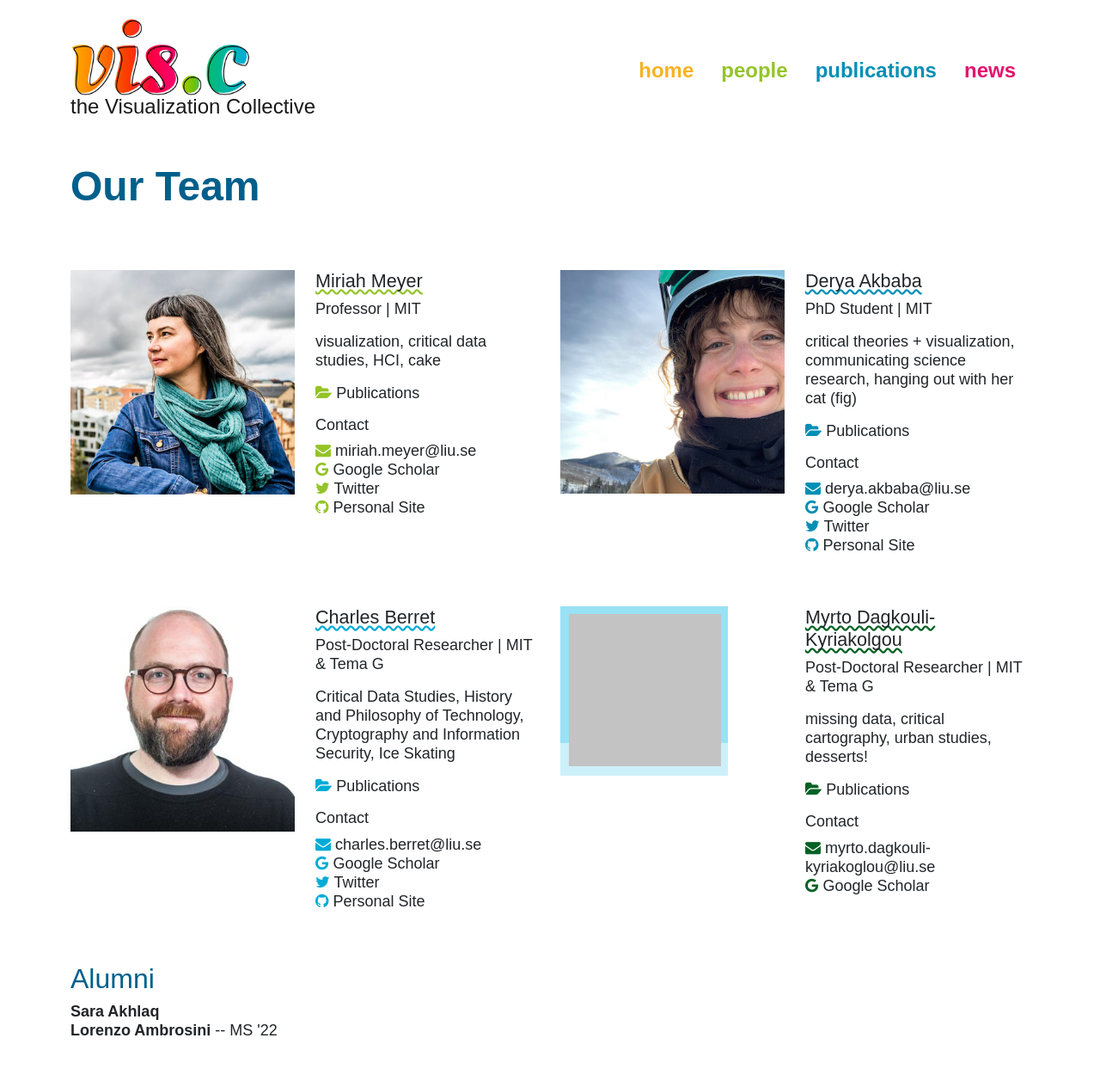
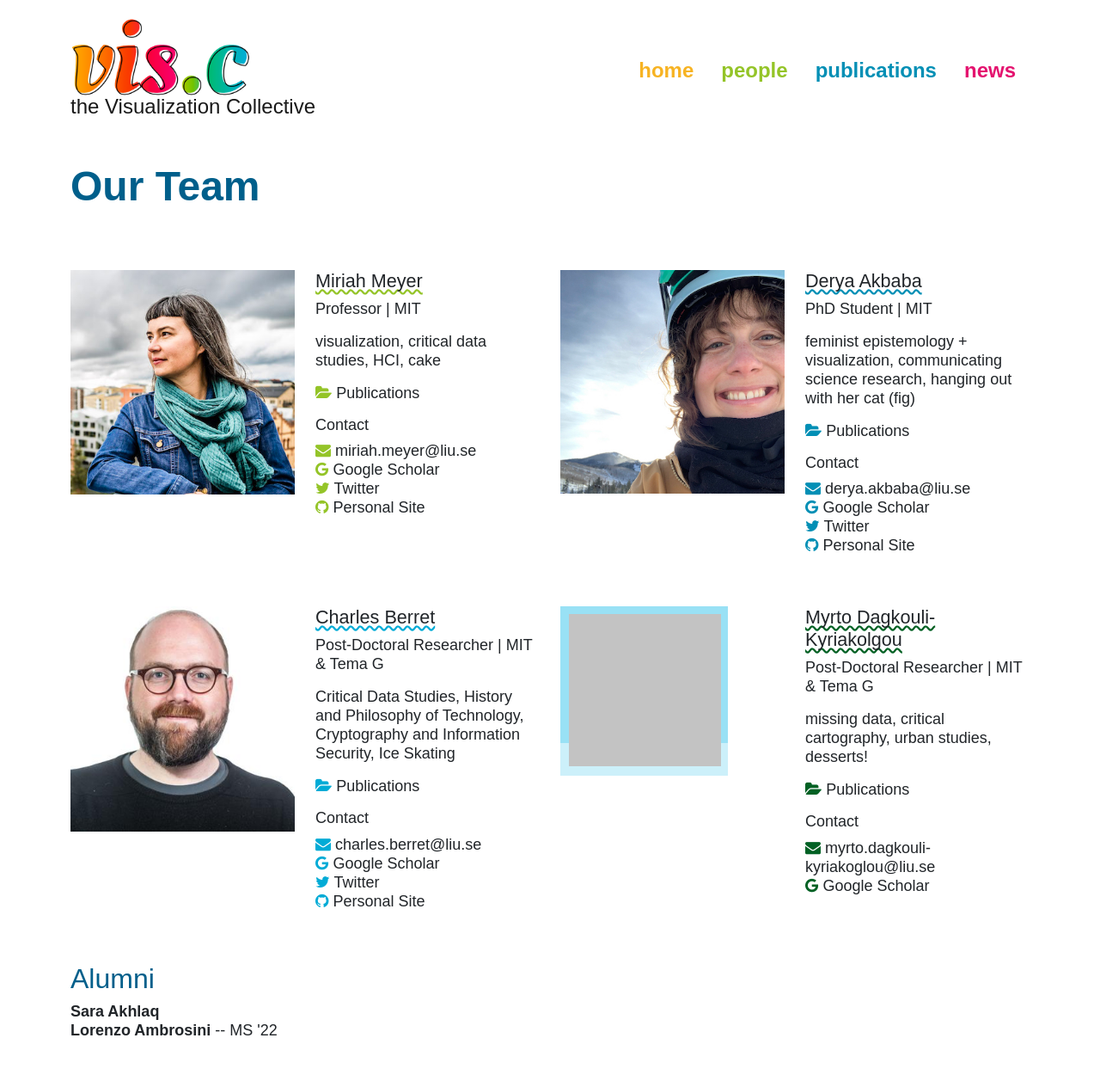
Before and after one commit to visidlab/visidlab.github.io, a Jekyll site: the page built from people.md, in a window 1280 px wide. Shown: the whole page at 86% size. Built offline with Jekyll 4.4.1, drawn with Linux system fonts in a browser that asks for light colours; some web fonts are replaced.

Commit message:
Update derya bio

```diff
--- a/_people/akbaba.md
+++ b/_people/akbaba.md
@@ -24,5 +24,5 @@ orchid: 0000-0001-9419-3402
 twitter: gotdairyya
 
 # Suggestion: 3 research key phrases, 1 personal
-keywords: critical theories + visualization, communicating science research, hanging out with her cat (fig)
+keywords: feminist epistemology + visualization, communicating science research, hanging out with her cat (fig)
 ---
```
